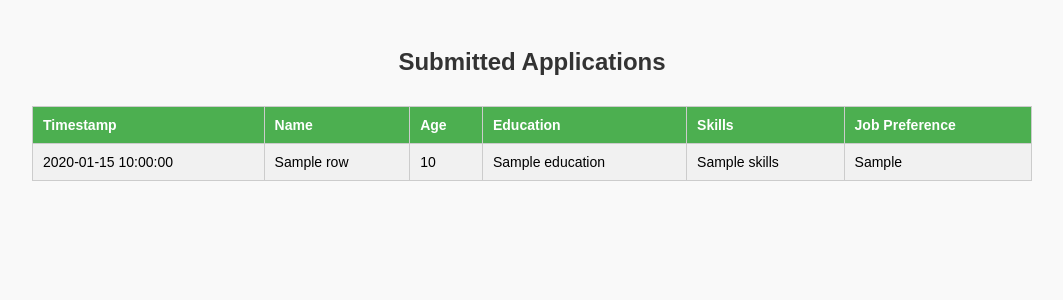
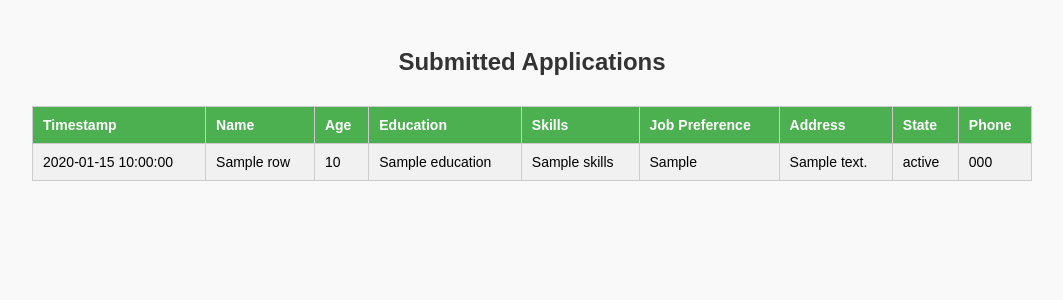
Before and after one commit to adityyyaaa9/job-portal-youth, a Flask app: template templates/dashboard.html in a window 1280 px wide. Shown: the top 300 px of the page, without its empty margins (108-1171 px from the left). Run offline with Flask 3, Linux system fonts and the light colour scheme; the template is opened without the code that fills it: most values are stand-ins (such as "Sample title", 1, 10 or a date in 2020).

Commit message:
Update dashboard.html

```diff
--- a/templates/dashboard.html
+++ b/templates/dashboard.html
@@ -47,7 +47,11 @@
     <th>Education</th>
     <th>Skills</th>
     <th>Job Preference</th>
+    <th>Address</th>
+    <th>State</th>
+    <th>Phone</th>
 </tr>
+
             {% for row in records %}
             <tr>
     <td>{{ row['Timestamp'] }}</td>
@@ -56,7 +60,11 @@
     <td>{{ row['Education'] }}</td>
     <td>{{ row['Skills'] }}</td>
     <td>{{ row['Job Preference'] }}</td>
+    <td>{{ row['Address'] }}</td>
+    <td>{{ row['State'] }}</td>
+    <td>{{ row['Phone'] }}</td>
 </tr>
+
             {% endfor %}
         </table>
     </div>
```
Lines whose indentation alone changed are shown as unchanged.
